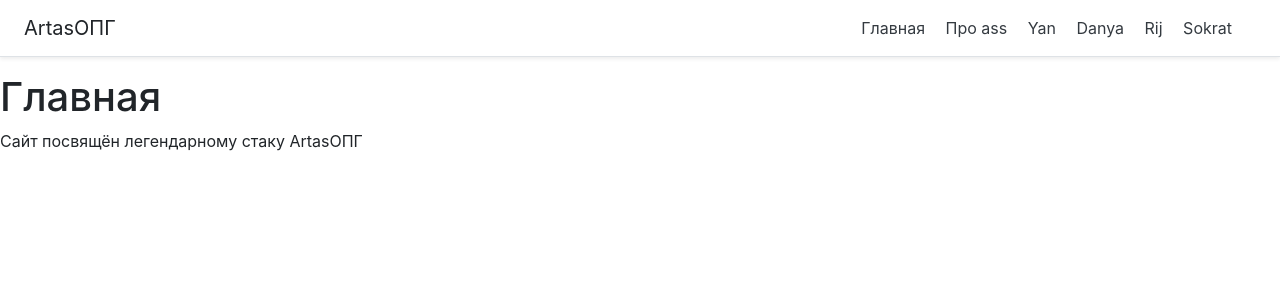
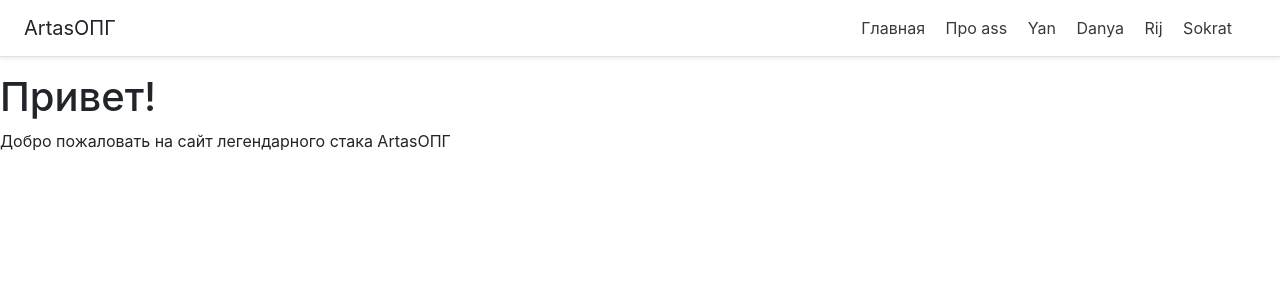
Before and after one commit to NervozZz5/opgartas.github.io, a Django app: page / in a window 1280 px wide. Shown: the top 300 px of the page. Run offline with Django 3.2, Linux system fonts and the light colour scheme; some libraries are stand-ins or nearby versions.

Commit message:
Add greeting message to homepage
Co-authored-by: NervozZz5 <69529667+NervozZz5@users.noreply.github.com>

```diff
--- a/sait pycharm/taskmanager/main/templates/main/index.html
+++ b/sait pycharm/taskmanager/main/templates/main/index.html
@@ -5,6 +5,6 @@
 {% endblock %}
 
 {% block content %}
-    <h1>Главная</h1>
-    <p>Сайт посвящён легендарному стаку ArtasОПГ</p>
+    <h1>Привет!</h1>
+    <p>Добро пожаловать на сайт легендарного стака ArtasОПГ</p>
 {% endblock %}
```
Also changed, not shown: 1 other file.
